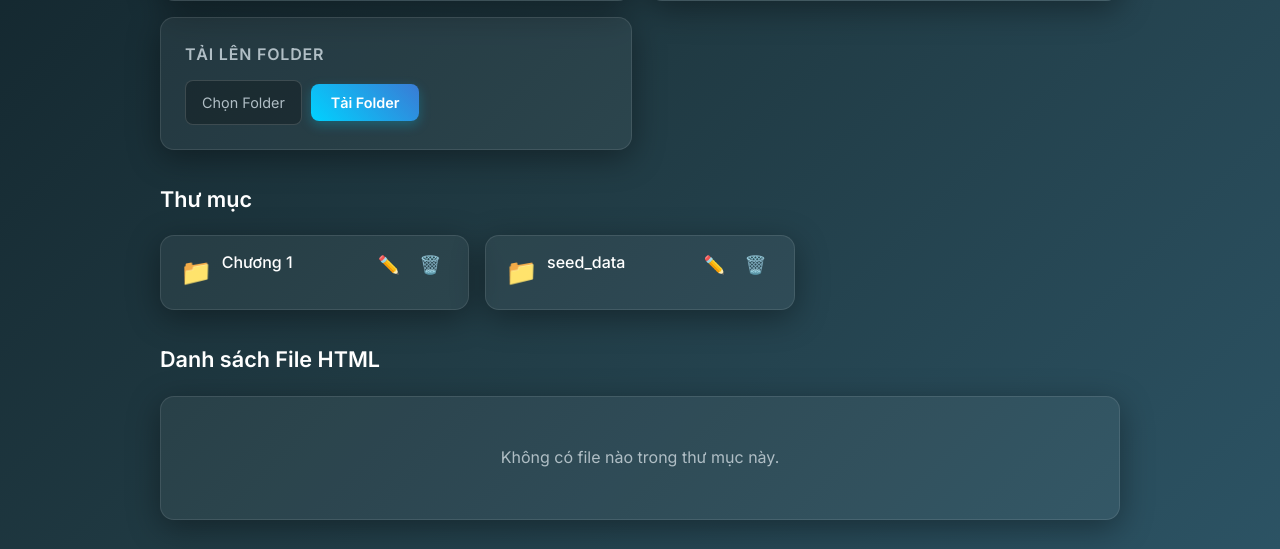
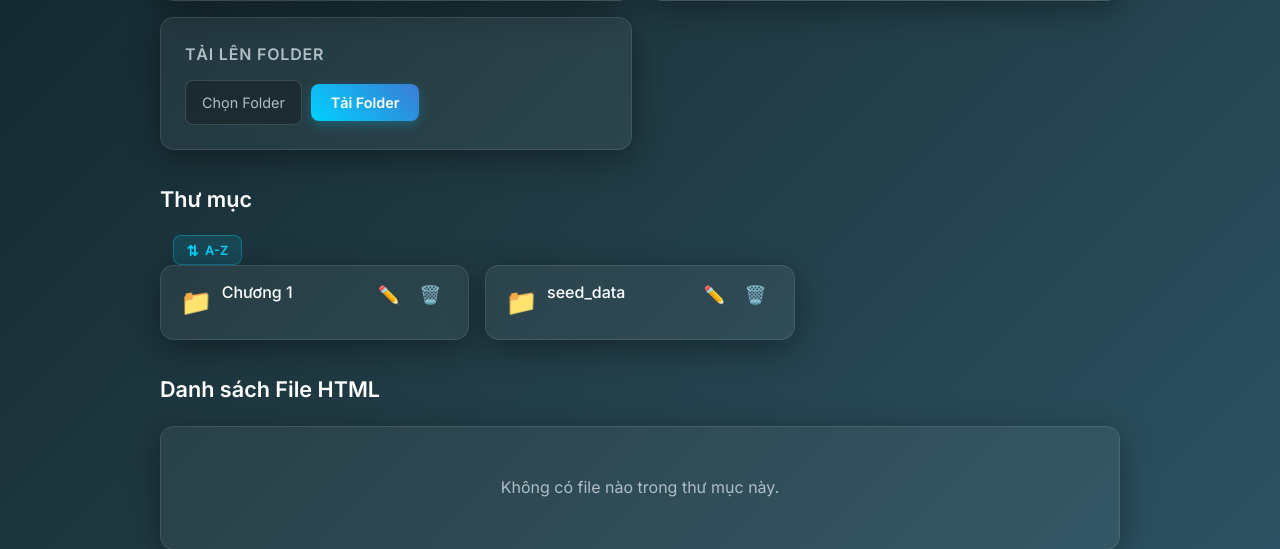
Before and after one commit to sangtb17/ISTQB_Foundationtest, a Flask app: page / in a window 1280 px wide. Shown: the part 381-930 px from the top of the page. Run offline with Flask 3, Linux system fonts and the light colour scheme.

Commit message:
Them sap xep A-Z/Z-A: sort param + toggle button

```diff
--- a/html_web_app/app.py
+++ b/html_web_app/app.py
@@ -118,8 +118,12 @@ def index(req_path=''):
         elif item.lower().endswith('.html') and os.path.isfile(item_path):
             html_files.append(item)
 
-    folders.sort()
-    html_files.sort(reverse=True)
+    # Sort toggle A-Z / Z-A (mặc daso asc)
+    sort = request.args.get('sort', 'asc')
+    if sort not in ('asc', 'desc'):
+        sort = 'asc'
+    folders.sort(key=str.casefold, reverse=(sort == 'desc'))
+    html_files.sort(key=str.casefold, reverse=(sort == 'desc'))
 
     all_folders = get_all_folders(UPLOAD_FOLDER)
     all_folders.sort()
@@ -139,7 +143,8 @@ def index(req_path=''):
                            files=html_files,
                            current_path=req_path,
                            breadcrumbs=breadcrumbs,
-                           all_folders=all_folders)
+                           all_folders=all_folders,
+                           sort=sort)
 
 @app.route('/upload', methods=['POST'])
 def upload_file():
--- a/html_web_app/static/style.css
+++ b/html_web_app/static/style.css
@@ -249,6 +249,31 @@ body {
     margin-bottom: 1.2rem;
     font-size: 1.35rem;
     font-weight: 600;
+}
+
+.sort-toggle-btn {
+    display: inline-flex;
+    align-items: center;
+    gap: 0.4rem;
+    margin-left: 0.8rem;
+    padding: 0.35rem 0.8rem;
+    background: rgba(0, 210, 255, 0.12);
+    border: 1px solid rgba(0, 210, 255, 0.35);
+    border-radius: 8px;
+    color: var(--primary-color);
+    font-family: 'Inter', sans-serif;
+    font-size: 0.8rem;
+    font-weight: 600;
+    cursor: pointer;
+    transition: background 0.2s;
+}
+
+.sort-toggle-btn:hover {
+    background: rgba(0, 210, 255, 0.22);
+}
+
+.sort-icon {
+    font-size: 0.9rem;
 }
 
 .folder-grid {
--- a/html_web_app/templates/index.html
+++ b/html_web_app/templates/index.html
@@ -83,6 +83,9 @@
             {% if folders %}
             <section class="folders-section">
                 <h2>Thư mục</h2>
+                <button type="button" class="sort-toggle-btn" onclick="toggleSort()" title="Sắp xếp A-Z / Z-A">
+                    <span class="sort-icon">⇅</span> <span class="sort-order-name">{{ 'Z-A' if sort=='desc' else 'A-Z' }}</span>
+                </button>
                 <div class="folder-grid">
                     {% for folder in folders %}
                     <div class="folder-card glass-panel" data-folder="{{ folder }}">
@@ -284,6 +287,15 @@
                 closeAllDropdowns();
             }
         });
+
+        // Sort toggle A-Z / Z-A by reloading with ?sort= param
+        const currentSort = '{{ sort }}';
+        function toggleSort() {
+            const next = (currentSort === 'desc') ? 'asc' : 'desc';
+            const url = new URL(window.location.href);
+            url.searchParams.set('sort', next);
+            window.location.href = url.toString();
+        }
     </script>
 </body>
 </html>
```
